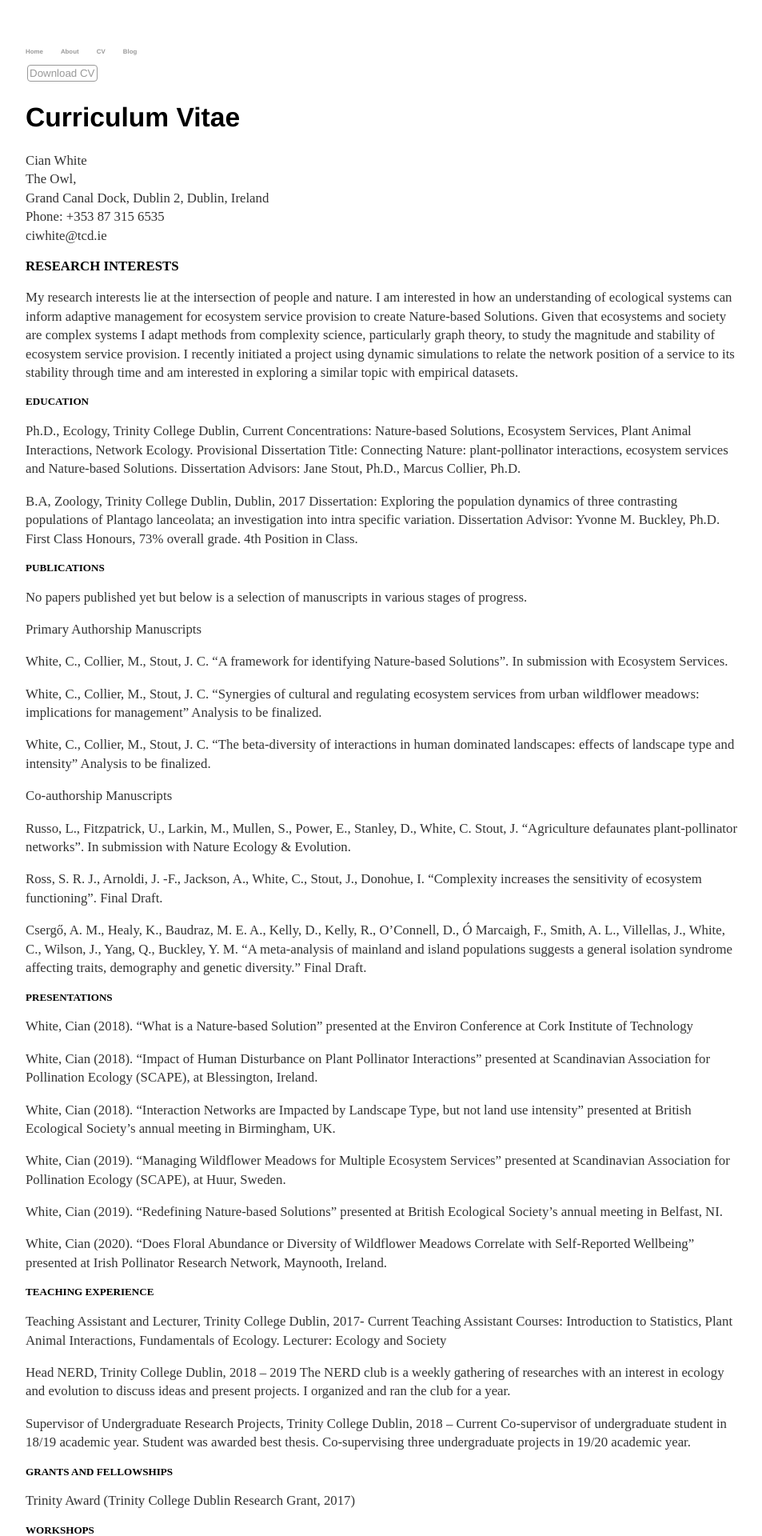
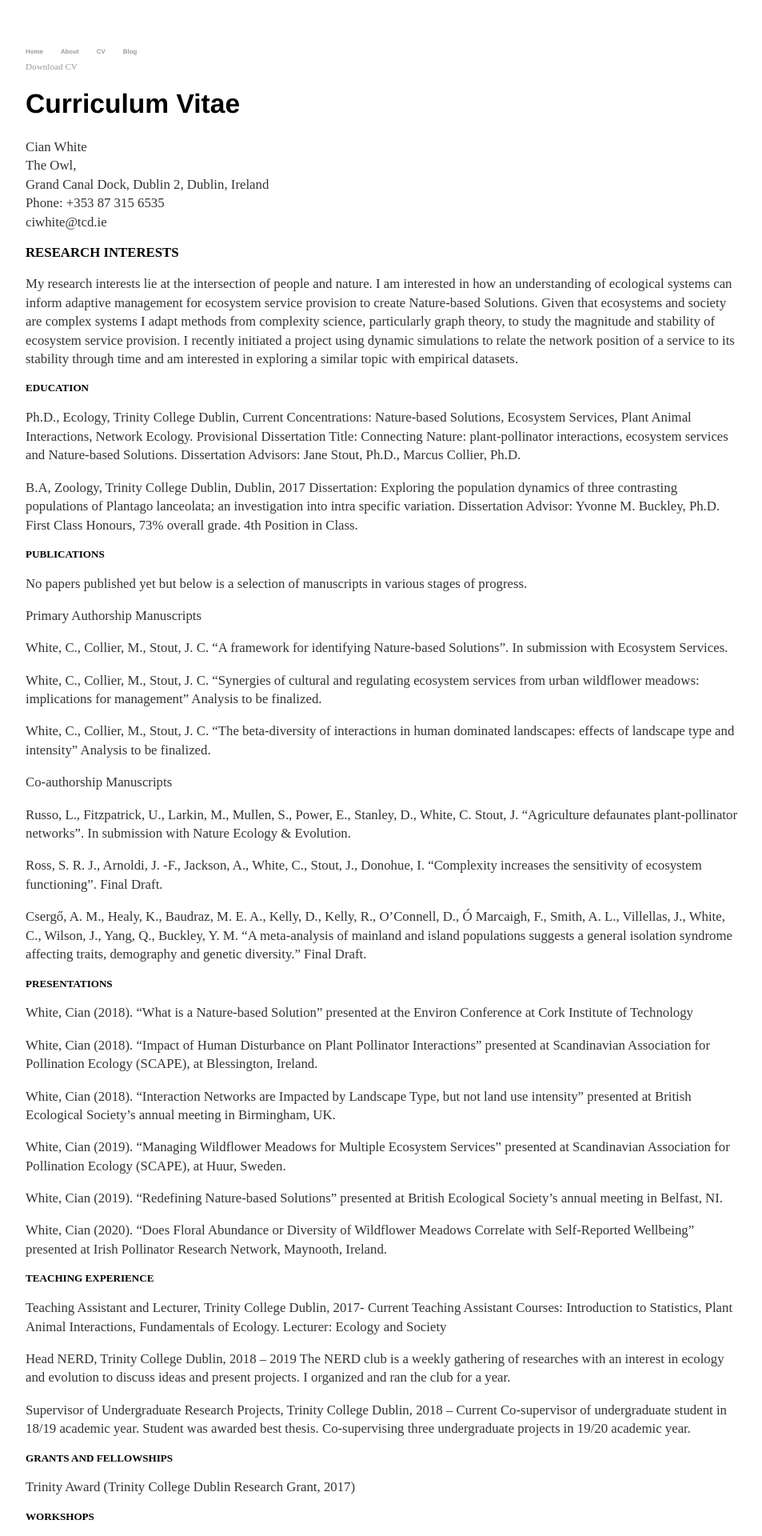
Before and after one commit to ciwhite/ciwhite.github.io, a Jekyll site: the page built from cv/cv.md, in a window 1280 px wide. Shown: the top 1920 px of the page at 80% size, without its empty margins (160-1113 px from the left). Built offline with Jekyll 4.4.1, drawn with Linux system fonts in a browser that asks for light colours.

Commit message:
Update cv.html

```diff
--- a/_layouts/cv.html
+++ b/_layouts/cv.html
@@ -14,10 +14,9 @@
 	        		<li><a href="/cv/">CV</a></li>
 	        		<li><a href="/blog">Blog</a></li>
 	    		</ul>
-			<button>
-				<a href="/files/Academic-CV.pdf" class="btn btn-default pull-right" title="Download CV as PDF">Download CV</a>
 			</nav>
 			<div class="container">
+				<a href="/files/Academic-CV.pdf" class="btn btn-default pull-right" title="Download CV as PDF">Download CV</a>
 
 			{{ content }}
 
```
